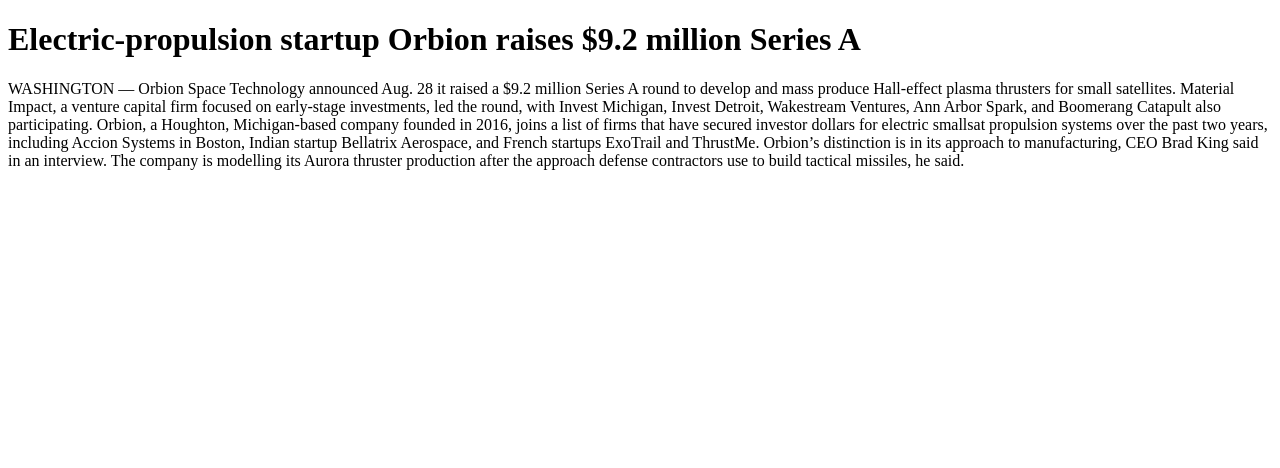
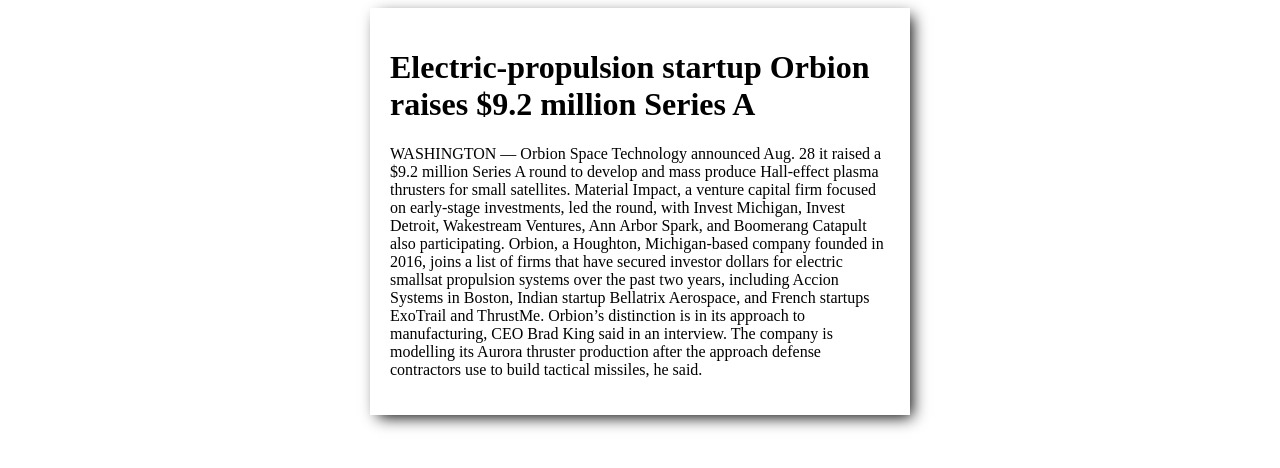
Before and after one commit to mate-academy/react_article, a React (Create React App) app: page / in a window 1280 px wide. Shown: the top 468 px of the page. Built offline with nearby package versions, Linux system fonts and the light colour scheme.

Commit message:
added style and demo link

```diff
--- /dev/null
+++ b/src/components/Article.css
@@ -0,0 +1,7 @@
+.article-wrap {
+  max-width: 500px;
+  margin: 0 auto;
+  padding: 20px;
+  box-shadow: 5px 5px 15px -3px #000000;
+
+}
--- a/src/components/Article.js
+++ b/src/components/Article.js
@@ -1,8 +1,9 @@
 import React from 'react';
 import PropTypes from 'prop-types';
+import './Article.css';
 
 const Article = ({ title, date, text }) => (
-  <div>
+  <div className="article-wrap">
     <h1>{title}</h1>
     <span>{date}</span>
     <p>{text}</p>
```
Also changed, not shown: 1 other file (tests, documents, lock files or other folders).
